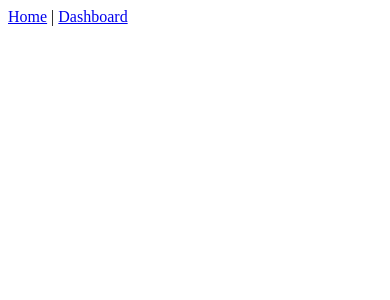
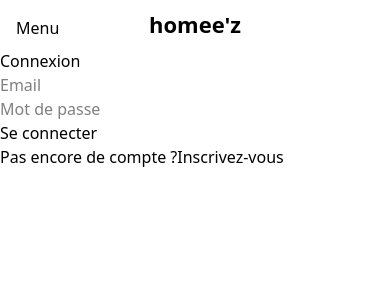
Before and after one commit to kYllim/Homee-z, a Vue app in the folder front/: page /connexion in a window 390 px wide. Before the commit this address had no page. Shown: the top 300 px of the page. Built offline with nearby package versions, Linux system fonts and the light colour scheme; the HTML template or start-up script is replaced by a standard one.

Commit message:
Début de lanvigation responsive et création de la paghe de connexion/d'inscription

```diff
--- a/front/src/App.vue
+++ b/front/src/App.vue
@@ -1,20 +1,10 @@
 <script setup>
-// Root app — navigation will be handled by the router
+import Navbar from "./components/NavBar.vue";
 </script>
 
 <template>
-	<div>
-		<nav>
-			<a href="/">Home</a> |
-			<a href="/dashboard">Dashboard</a>
-		</nav>
-
-		<main>
-			<router-view />
-		</main>
-	</div>
+  <Navbar />
+  <main>
+    <router-view />
+  </main>
 </template>
-
-<style>
-/* No custom styling here per request */
-</style>
--- a/front/src/assets/main.css
+++ b/front/src/assets/main.css
@@ -1,6 +1,2 @@
-
-@tailwind base;
-@tailwind components;
-@tailwind utilities;
-
-/* Minimal project CSS — no FullCalendar-specific overrides per request */
+@import url('https://fonts.googleapis.com/css2?family=Outfit:wght@100..900&display=swap');
+@import "tailwindcss";
--- /dev/null
+++ b/front/src/components/NavBar.vue
@@ -0,0 +1,35 @@
+<script setup lang="ts">
+import { ref } from "vue";
+import type { Ref } from "vue";
+
+const IsOpen: Ref<boolean> = ref(false);
+</script>
+
+<template>
+  <nav
+    class="flex flex-row justify-center content-center py-2 px-4 relative lg:justify-between lg:px-[58px] lg:py-6"
+  >
+    <button @click="IsOpen = !IsOpen" class="absolute top-4 left-4 lg:hidden">
+      Menu
+    </button>
+    <h1 class="font-bold text-[22px] lg:text-[50px]">homee'z</h1>
+    <!-- Naviation Desktop -->
+    <div
+      class="hidden lg:flex flex-row gap-[22px] justify-center content-center items-center"
+    >
+      <a href="#" class="text-[22px]">se connecter</a>
+      <a
+        href="#"
+        class="text-[22px] bg-emerald-300 rounded-[20px] px-[20px] py-[15px]"
+        >créer un compte</a
+      >
+    </div>
+  </nav>
+  <!-- Naviation mobile -->
+  <div
+    :class="IsOpen ? 'flex flex-col border-2 border-amber-400 px-2' : 'hidden'"
+  >
+    <a href="#">se connecter</a>
+    <a href="#">créer un compte</a>
+  </div>
+</template>
--- /dev/null
+++ b/front/src/pages/ConnexionPage.vue
@@ -0,0 +1,49 @@
+<script setup lang="ts">
+import { ref } from "vue";
+import type { Ref } from "vue";
+
+const FormType: Ref<"connexion" | "inscription"> = ref("connexion");
+</script>
+
+<template>
+  <form>
+    <!-- Connexion -->
+    <div v-if="FormType === 'connexion'">
+      <h1>Connexion</h1>
+      <input name="emailConnexion" type="email" placeholder="Email" />
+      <input
+        name="passwordConnexion"
+        type="password"
+        placeholder="Mot de passe"
+      />
+    </div>
+    <!-- Inscription -->
+    <div v-else>
+      <h1>Inscription</h1>
+      <input name="name" type="text" placeholder="Nom" />
+      <input name="firstName" type="text" placeholder="Prénom" />
+      <input name="emailRegister" type="email" placeholder="Email" />
+      <input
+        name="passwordRegister"
+        type="password"
+        placeholder="Mot de passe"
+      />
+      <input
+        name="passwordComfirmation"
+        type="password"
+        placeholder="Comfirmer votre mot de passe"
+      />
+    </div>
+    <button>Se connecter</button>
+    <!-- Connexion -->
+    <p v-if="FormType === 'connexion'">
+      Pas encore de compte ?<span @click="FormType = 'inscription'"
+        >Inscrivez-vous</span
+      >
+    </p>
+    <!-- Inscription -->
+    <p v-else>
+      Déjà membre ?<span @click="FormType = 'connexion'">Connectez-vous</span>
+    </p>
+  </form>
+</template>
```
Also changed, not shown: front/src/router/index.ts (+11 -10 lines).
